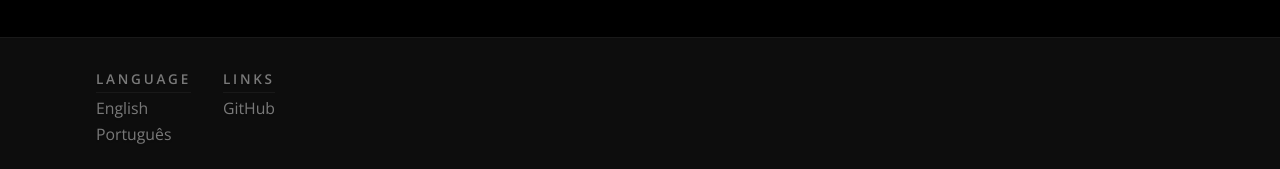
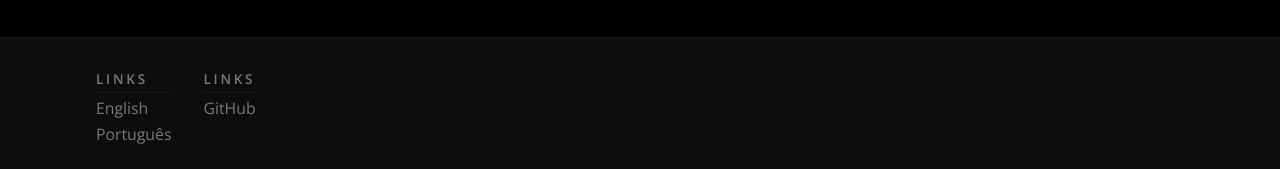
Before and after one commit to Gatinoko/Portfolio, a Next.js app: page /en in a window 1280 px wide. Shown: the part 5274-5443 px from the top of the page. Built offline with nearby package versions, Linux system fonts and the light colour scheme.

Commit message:
refactor(components): Removed LocaleSwitcher and refactored FooterList component

```diff
--- a/components/_components.scss
+++ b/components/_components.scss
@@ -19,3 +19,4 @@
 @forward './tooltip/tooltip.scss';
 @forward './contact-buttons/contact-buttons.scss';
 @forward './footer/footer-list/footer-list.scss';
+@forward './footer/footer-list/footer-list-item/footer-list-item.scss';
--- /dev/null
+++ b/components/footer/footer-list/footer-list-item/footer-list-item.scss
@@ -0,0 +1,33 @@
+@use '../../../../styles/modules/shadow.module.scss' as *;
+@use '../../../../styles/modules/typography/typography.module.scss' as *;
+@use '../../../../styles/modules/shadow.module.scss' as *;
+
+.footer-list-item {
+	& {
+		@include body-xs;
+		@include shadow-black(text-shadow);
+		text-decoration: none;
+		color: var(--TEXT-DEFAULT);
+		transition-timing-function: cubic-bezier(0, 0, 0.25, 1);
+		transition: color 50ms;
+
+		&:hover {
+			color: var(--FG-PRIMARY);
+		}
+	}
+
+	a {
+		& {
+			@include body-xs;
+			@include shadow-black(text-shadow);
+			text-decoration: none;
+			color: var(--TEXT-DEFAULT);
+			transition-timing-function: cubic-bezier(0, 0, 0.25, 1);
+			transition: color 50ms;
+		}
+
+		&:hover {
+			color: var(--FG-PRIMARY);
+		}
+	}
+}
--- /dev/null
+++ b/components/footer/footer-list/footer-list-item/footer-list-item.tsx
@@ -0,0 +1,25 @@
+import Link from 'next/link';
+
+/**
+ * Custom type declaration for the `FooterListItem` React component properties.
+ */
+export type FooterListItemProps = {
+	className?: string;
+	text: string;
+	href?: string;
+};
+
+/**
+ * React component.
+ *
+ * @param {FooterListItemProps} props - Component properties.
+ */
+export function FooterListItem(props: FooterListItemProps) {
+	const { className, text, href } = props;
+
+	return (
+		<li className={`footer-list-item ${className ? className : ''}`}>
+			{href ? <Link href={href}>{text}</Link> : text}
+		</li>
+	);
+}
--- a/components/footer/footer-list/footer-list.scss
+++ b/components/footer/footer-list/footer-list.scss
@@ -16,25 +16,11 @@
 	}
 
 	.list {
-		& {
-			display: flex;
-			flex-direction: column;
-			gap: 0.25rem;
-		}
-
-		a {
-			& {
-				@include body-xs;
-				@include shadow-black(text-shadow);
-				text-decoration: none;
-				color: var(--TEXT-DEFAULT);
-				transition-timing-function: cubic-bezier(0, 0, 0.25, 1);
-				transition: color 50ms;
-			}
-
-			&:hover {
-				color: var(--FG-PRIMARY);
-			}
-		}
+		display: flex;
+		flex-direction: column;
+		gap: 0.25rem;
+		list-style: none;
+		margin: 0;
+		padding: 0;
 	}
 }
--- a/components/footer/footer-list/footer-list.tsx
+++ b/components/footer/footer-list/footer-list.tsx
@@ -1,13 +1,15 @@
-import Link from 'next/link';
-import { ReactElement } from 'react';
+import {
+	FooterListItem,
+	FooterListItemProps,
+} from './footer-list-item/footer-list-item';
 
 /**
- * Custom type declaration for the `FooterListProps` React component properties.
+ * Custom type declaration for the `FooterList` React component properties.
  */
 type FooterListProps = {
 	className?: string;
-	headerText: string;
-	children: ReactElement<typeof Link> | ReactElement<typeof Link>[];
+	header: string;
+	items: FooterListItemProps[];
 };
 
 /**
@@ -16,17 +18,25 @@ type FooterListProps = {
  * @param {FooterListProps} props - Component properties.
  */
 export function FooterList(props: FooterListProps) {
-	let { className = '', children, headerText } = props;
+	let { className = '', items, header } = props;
 
 	return (
 		<div className={`footer-list ${className}`}>
 			{/* Header */}
-			<p className='header'>{headerText}</p>
+			<p className='header'>{header}</p>
 
 			<hr data-variant='solid-small' />
 
 			{/* List */}
-			<div className='list'>{children}</div>
+			<ul className='list'>
+				{items.map((item, index) => (
+					<FooterListItem
+						key={`footerListItem-${index}`}
+						text={item.text}
+						href={item.href}
+					/>
+				))}
+			</ul>
 		</div>
 	);
 }
--- a/components/footer/footer.tsx
+++ b/components/footer/footer.tsx
@@ -1,10 +1,10 @@
 'use client';
 
 import React from 'react';
-import { LocaleSwitcher } from './locale-switcher/locale-switcher';
 import { FooterList } from './footer-list/footer-list';
-import Link from 'next/link';
 import { getDictionary } from '@/i18n/get-dictionary';
+import { usePathname } from 'next/navigation';
+import { Locale, i18n } from '@/i18n/i18nConfig';
 
 /**
  * Custom type declaration for the `Footer` React component properties.
@@ -19,15 +19,46 @@ export type FooterProps = {
  * @param {FooterProps} props - Component properties.
  */
 export function Footer({ dictionary }: FooterProps) {
+	const pathName = usePathname();
+
+	// Function for redirecting user to selected locale
+	function redirectedPathname(locale: Locale) {
+		if (!pathName) return '/';
+		else {
+			const segments = pathName.split('/');
+			segments[1] = locale;
+			return segments.join('/');
+		}
+	}
+
+	// Function for assigning correct locale label
+	function assignLocaleLabels(locale: Locale) {
+		switch (locale) {
+			case 'en':
+				return 'English';
+			case 'pt':
+				return 'Português';
+		}
+	}
+
 	return (
 		<footer className='footer'>
 			{/* Locale switcher */}
-			<LocaleSwitcher headerText={dictionary.localeSwitcherHeaderText} />
+			<FooterList
+				header={dictionary.linksHeaderText}
+				items={i18n.locales.map((locale, index) => {
+					return {
+						text: `${assignLocaleLabels(locale)}`,
+						href: `${redirectedPathname(locale)}`,
+					};
+				})}
+			/>
 
 			{/* Links */}
-			<FooterList headerText={dictionary.linksHeaderText}>
-				<Link href={'https://github.com/Gatinoko'}>GitHub</Link>
-			</FooterList>
+			<FooterList
+				header={dictionary.linksHeaderText}
+				items={[{ text: 'GitHub', href: 'https://github.com/Gatinoko' }]}
+			/>
 		</footer>
 	);
 }
--- a/components/footer/locale-switcher/locale-switcher.tsx
+++ /dev/null
@@ -1,52 +0,0 @@
-import { Locale, i18n } from '@/i18n/i18nConfig';
-import Link from 'next/link';
-import { usePathname } from 'next/navigation';
-import { FooterList } from '../footer-list/footer-list';
-
-/**
- * Custom type declaration for the `LocaleSwitcher` React component properties.
- */
-export type LocaleSwitcherProps = {
-	headerText: string;
-};
-
-/**
- * React component.
- */
-export function LocaleSwitcher({ headerText }: LocaleSwitcherProps) {
-	const pathName = usePathname();
-
-	// Function for redirecting user to selected locale
-	function redirectedPathname(locale: Locale) {
-		if (!pathName) return '/';
-		else {
-			const segments = pathName.split('/');
-			segments[1] = locale;
-			return segments.join('/');
-		}
-	}
-
-	// Function for assigning correct locale label
-	function assignLocaleLabels(locale: Locale) {
-		switch (locale) {
-			case 'en':
-				return 'English';
-			case 'pt':
-				return 'Português';
-		}
-	}
-
-	return (
-		<FooterList headerText={headerText}>
-			{i18n.locales.map((locale, index) => {
-				return (
-					<Link
-						key={`locale-${index}`}
-						href={redirectedPathname(locale)}>
-						{assignLocaleLabels(locale)}
-					</Link>
-				);
-			})}
-		</FooterList>
-	);
-}
```
